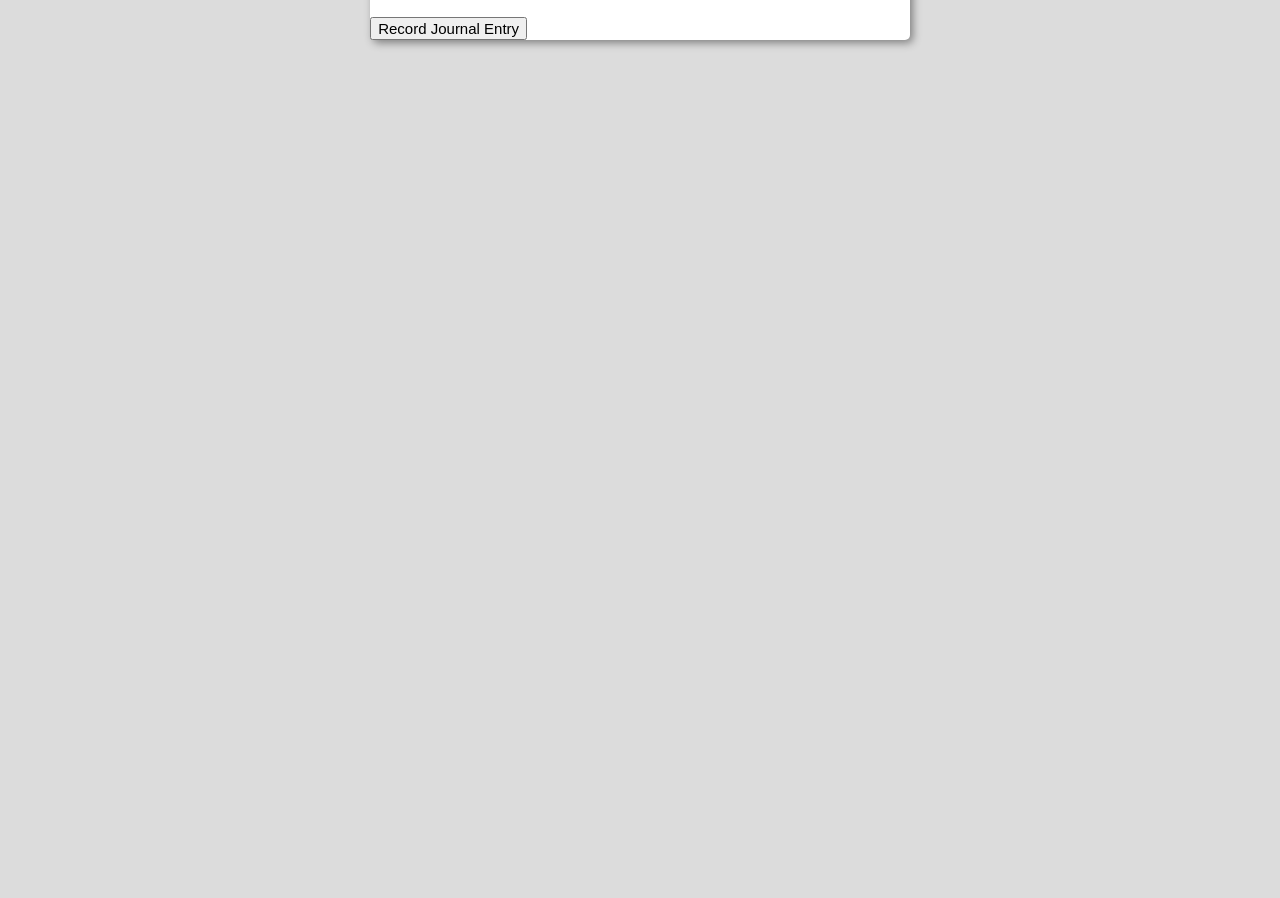
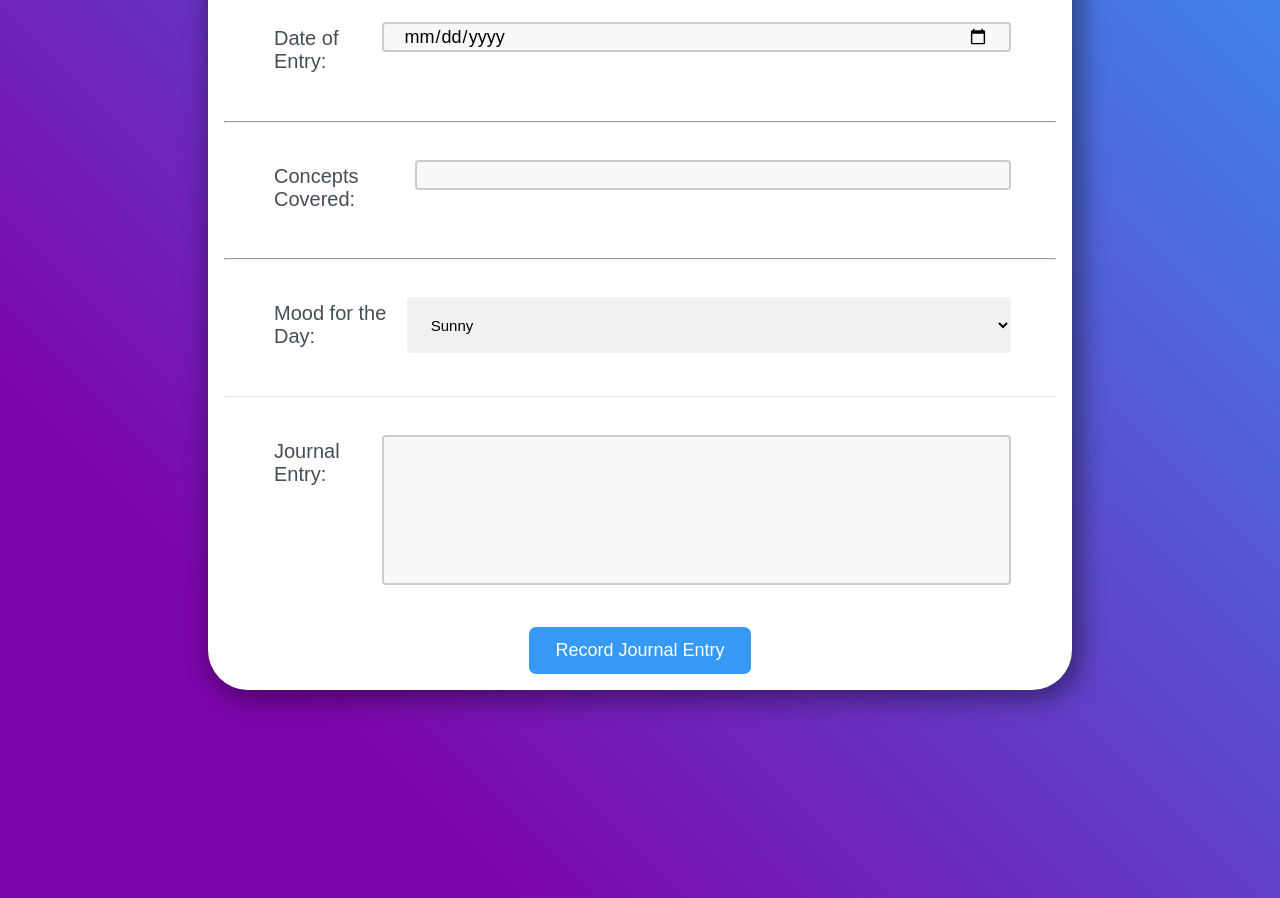
Before and after one commit to JQuinSmith/daily-journal, a plain HTML site: page src/index.html in a window 1280 px wide. Shown: the part 297-1195 px from the top of the page. Before the commit the page ends 800 px from the top, so only its background shows below. Drawn offline with Linux system fonts and the light colour scheme.

Commit message:
major style updates

```diff
--- a/src/index.html
+++ b/src/index.html
@@ -13,33 +13,43 @@
                 <h1>Daily Journal</h1>
                 <form class="flex-form" action="">
                     <fieldset class="date">
-                    <label for="dateOfEntry">Date of entry</label>
+                        <label for="dateOfEntry">Date of Entry:</label>
                         <input type="date" name="" id="">
                     </fieldset>
+                <hr class="dateDiv">
+
                     <fieldset class="concept">
-                    <label for="conceptsCovered">Concepts Covered</label>
+                        <label for="conceptsCovered">Concepts Covered:</label>
                         <input type="text" name="" id="">
                     </fieldset>
-                <fieldset class="entry">
-                        <label for="journalEntry">Journal Entry</label>
-                        <textarea rows="4" cols="50"></textarea>
 
-                </fieldset>
+                <hr class="conceptDiv">
+
                     <fieldset class="mood">
-                    <label for="journalDate">Mood for the Day</label>
+                        <label for="journalDate">Mood for the Day:</label>
                         <select>
                             <option value="sunny">Sunny</option>
                             <option value="cloudy">Cloudy</option>
                             <option value="rainy">Rainy</option>
+                            <option value="stormy">Stormy</option>
                             <option value="foggy">Foggy</option>
                             <option value="snowy">Snowy</option>
+                            <option value="Windy">Windy</option>
                         </select>
+                    </fieldset>
 
+                <hr class="entryDiv">
+
+                    <fieldset class="entry">
+                            <label for="journalEntry">Journal Entry:</label>
+                            <textarea rows="4" cols="50"></textarea>
                     </fieldset>
+                <div class="press">
                     <button type="button">Record Journal Entry</button>
+                </div>
                 </form>
             </div>
         </div>
-
+        <script src="scripts/journal.js"></script>
     </body>
 </html>
--- /dev/null
+++ b/src/scripts/journal.js
@@ -0,0 +1,25 @@
+
+const journalEntry = []
+journalEntry.push({
+   dateOfEntry: "August 19th",
+   conceptsCovered: "no class-lab day",
+   moodOfTheDay: "sunny",
+   entry: "worked on the daily journal page with css. I also added css to the govtrack page.",
+})
+
+journalEntry.push({
+   dateOfEntry: "August 20th",
+   conceptsCovered: "C33 Demo Day",
+   moodOfTheDay: "cloudy",
+   entry: "We watched C33 Demos. That afternoon we were split into group and started on group projects.",
+})
+
+journalEntry.push({
+   dateOfEntry: "August 21st",
+   conceptsCovered: "Group Project",
+   moodOfTheDay: "foggy",
+   entry: "We worked on our group project and decided how to layout our webpage. We picked an artist that we wanted to make a tribute page for.",
+})
+
+
+console.log("journalEntry", journalEntry);
--- a/src/styles/journal.css
+++ b/src/styles/journal.css
@@ -1,43 +1,133 @@
 h1 {
   text-align: center;
   font-family: 'Livvic', sans-serif;
+  font-weight: lighter;
+  color: rgb(69, 77, 85)
 }
 
 body {
     display: flex;
-    flex-wrap: wrap;
+    justify-content: center;
+    margin: 13em;
+    background: linear-gradient(45deg, rgb(125, 5, 172) 20%, rgba(54, 153, 245, 1) 100%) no-repeat;
+}
 
-    justify-content: center;
-    background-color: gainsboro;
+
+label {
+    padding: 5px;
+    text-align: left;
+    font-weight: bold;
+    font-family: 'Livvic', sans-serif;
+    font-weight: lighter;
+    color: rgb(69, 77, 85);
+}
+
+input {
+    width: 100%;
+    height: 30px;
+    padding: 12px 20px;
+    box-sizing: border-box;
+    border: 2px solid #ccc;
+    border-radius: 4px;
+    background-color: #f8f8f8;
+    resize: none;
+    font-family: 'Livvic', sans-serif;
+    font-weight: lighter;
+    font-size: 18px;
+}
+
+.dateDiv {
+    opacity: 1;
+}
+
+.conceptDiv {
+    opacity: 1;
+}
+
+.entryDiv {
+    opacity: .20;
 }
 
 .inner {
     background-color: white;
-    border-radius: 5px;
-    box-shadow: 3px 3px 9px grey;
+    border-radius: 40px;
+    padding: 1em;
+    box-shadow: 5px 5px 25px 5px rgba(0,0,0,0.4);
 }
 
 .date {
+    border-color: white;
+    text-align: center;
+    display: flex;
+    justify-content: center;
+    margin: 30px;
+    font-size: 20px;
+    border-style: none!important;
+}
+
+.concept {
+    border-color: white;
+    text-align: center;
+    display: flex;
+    justify-content: center;
+    margin: 30px;
+    font-size: 20px;
+    border-style: none!important;
+}
+
+.entry {
+    border-color: white;
+    display: flex;
+    justify-content: center;
+    text-align: center;
+    margin: 30px;
+    font-size: 20px;
+    border-style: none!important;
+}
+
+textarea {
+    width: 100%;
+    height: 150px;
+    padding: 12px 20px;
+    box-sizing: border-box;
+    border: 2px solid #ccc;
+    border-radius: 4px;
+    font-size: 18px;
+    background-color: #f8f8f8;
+    resize: none;
+}
+
+.mood {
+    border-color: white;
+    display: flex;
+    justify-content: center;
+    margin: 30px;
+    font-size: 20px;
+    border-style: none!important;
+}
+
+button {
+    background-color: rgba(54, 153, 245, 1);
+    border: none;
+    color: white;
+    padding: 13px 26px;
+    font-size: 18px;
+    text-decoration: none;
+    margin: -10px, 10px;
+    cursor: pointer;
+    border-radius: 7px;
+      }
+
+select {
+    width: 100%;
+    padding: 16px 20px;
+    border: none;
+    border-radius: 4px;
+    background-color: #f1f1f1;
+    font-size: 15px;
+}
+
+.press {
     display: flex;
     justify-content: center;
 }
-
-.concept {
-    display: flex;
-    justify-content: center;
-}
-
-.entry {
-    display: flex;
-    justify-content: center;
-}
-
-.mood {
-    display: flex;
-    justify-content: center;
-}
-
-button {
-    margin-top: 20px;
-    font-size: 15px;
-}
```
Lines whose indentation alone changed are shown as unchanged.
